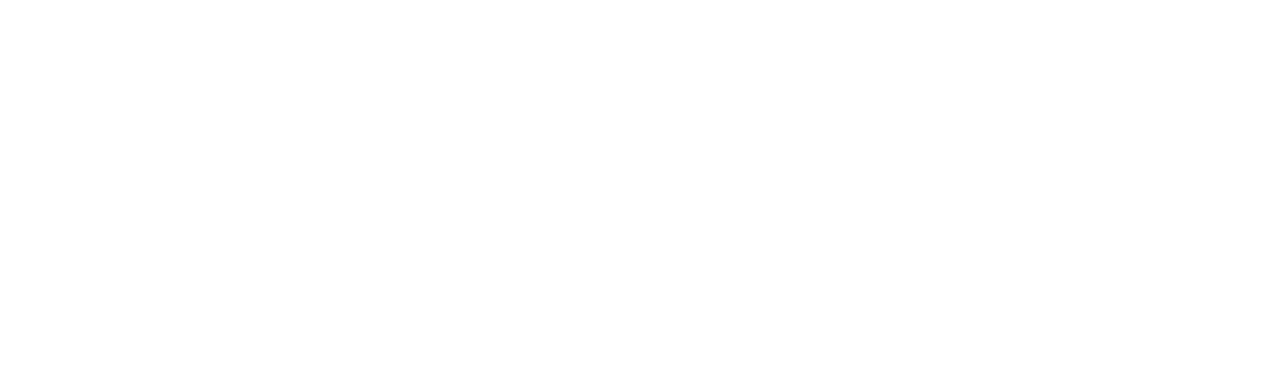
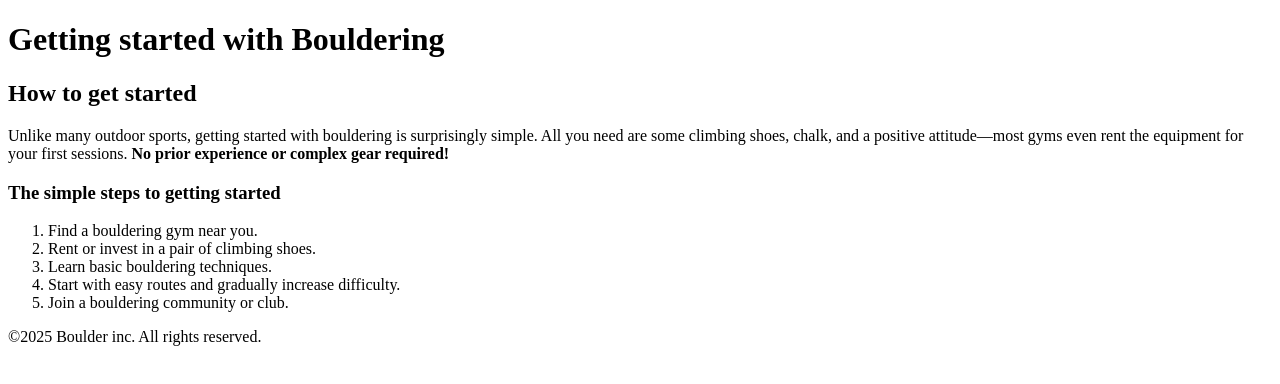
Before and after one commit to Umerhhjk/learning_web_dev_static_pages, a plain HTML site: page bouldering_website/bouldering.html in a window 1280 px wide. Drawn offline with Linux system fonts and the light colour scheme.

Commit message:
Started on second page

```diff
--- a/bouldering_website/bouldering.html
+++ b/bouldering_website/bouldering.html
@@ -0,0 +1,38 @@
+<!DOCTYPE html>
+<html lang="en">
+<head>
+    <meta charset="UTF-8">
+    <meta name="viewport" content="width=device-width, initial-scale=1.0">
+    <title>Bouldering</title>
+</head>
+<body>
+    <header>
+        <h1>Getting started with Bouldering</h1>
+    </header>
+
+    <main>
+        <section>
+            <h2>How to get started</h2>
+            <p>Unlike many outdoor sports, getting started with bouldering is surprisingly simple. All you need are some climbing shoes, chalk, and a positive attitude—most gyms even rent the equipment for your first sessions. <strong>No prior experience or complex gear required!</strong>
+            </p>
+        </section>
+
+        <section>
+            <h3>The simple steps to getting started</h3>
+            <ol>
+                <li>Find a bouldering gym near you.</li>
+                <li>Rent or invest in a pair of climbing shoes.</li>
+                <li>Learn basic bouldering techniques.</li>
+                <li>Start with easy routes and gradually increase difficulty.</li>
+                <li>Join a bouldering community or club.</li>
+            </ol>
+        </section>
+
+    </main>
+
+    <footer>
+        <p>©2025 Boulder inc. All rights reserved.</p>
+    </footer>
+
+</body>
+</html>
```
Also changed, not shown: bouldering_website/index.html (+14 -2 lines).
